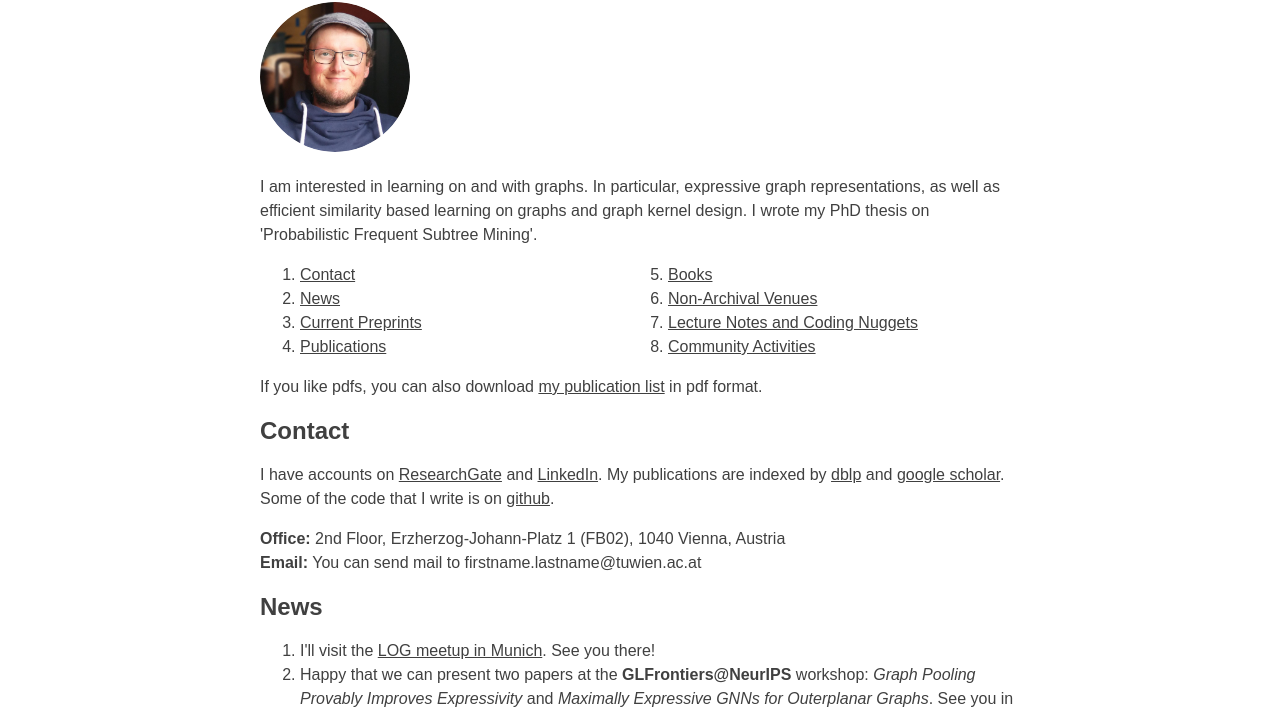
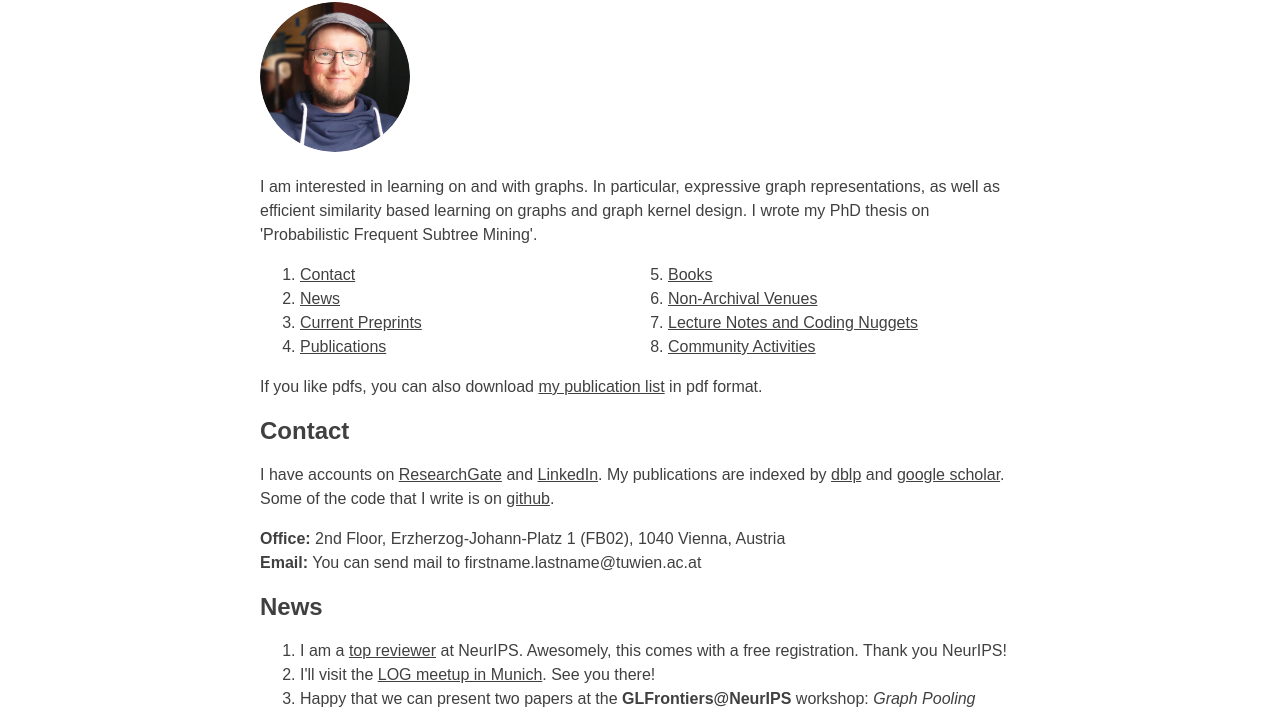
Before and after one commit to pwelke/pwelke.github.io, a plain HTML site: page index.html in a window 1280 px wide. Shown: the part 70-781 px from the top of the page. Drawn offline with Linux system fonts and the light colour scheme.

Commit message:
update index.html

```diff
--- a/index.html
+++ b/index.html
@@ -50,6 +50,7 @@ Some of the code that I write is on <a href="https://github.com/pwelke">github</
 
 <h2 id="news">News</h2>
 <ol>
+  <li>I am a <a href="https://neurips.cc/Conferences/2023/ProgramCommittee#top-reivewers">top reviewer</a> at NeurIPS. Awesomely, this comes with a free registration. Thank you NeurIPS!</li>
   <li>I'll visit the <a href="https://www.mdsi.tum.de/mdsi/log2023/">LOG meetup in Munich</a>. See you there!
   </li>
   <li>Happy that we can present two papers at the <b>GLFrontiers@NeurIPS</b> workshop: <i>Graph Pooling Provably Improves Expressivity</i> and <i>Maximally Expressive GNNs for Outerplanar Graphs</i>. See you in New Orleans, USA!</li>
```
Also changed, not shown: 1 other file.
